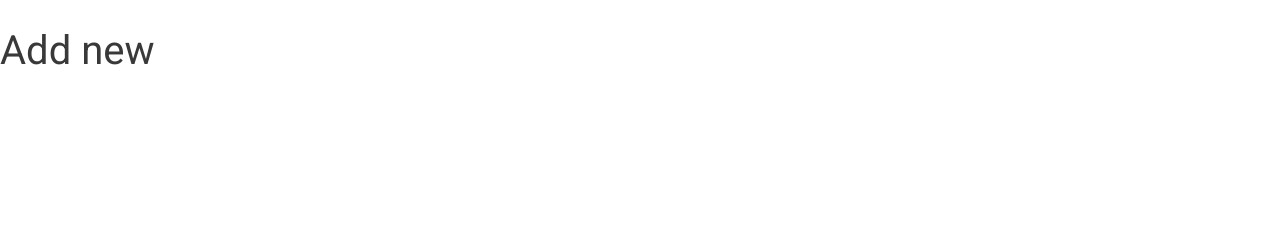
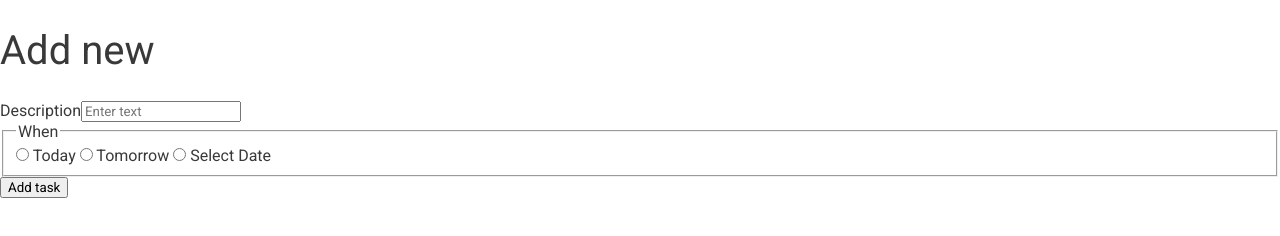
Before and after one commit to marwinburesch/tasks, a website: page new.html in a window 1280 px wide. Drawn offline with Linux system fonts and the light colour scheme.

Commit message:
Add form markup

```diff
--- a/new.html
+++ b/new.html
@@ -9,5 +9,37 @@
   </head>
   <body>
     <h1>Add new</h1>
+    <form class="addTaskForm">
+      <section class="addTaskForm__userInput">
+        <label
+          ><span class="addTaskForm__description">Description</span
+          ><input
+            class="addTaskForm__textInput"
+            type="text"
+            name="description"
+            placeholder="Enter text"
+        /></label>
+        <fieldset class="addTaskForm__fieldset">
+          <legend class="addTaskForm__description">When</legend>
+          <div class="addTaskForm__radioGroup">
+            <label>
+              <input class="addTaskForm__radio" type="radio" name="when" />
+              <span class="addTaskForm__radioLabel">Today</span>
+            </label>
+            <label>
+              <input class="addTaskForm__radio" type="radio" name="when" />
+              <span class="addTaskForm__radioLabel">Tomorrow</span>
+            </label>
+            <label>
+              <input class="addTaskForm__radio" type="radio" name="when" />
+              <span class="addTaskForm__radioLabel">Select Date</span>
+            </label>
+          </div>
+        </fieldset>
+      </section>
+      <div>
+        <input class="addTaskForm__submit" type="submit" value="Add task" />
+      </div>
+    </form>
   </body>
 </html>
```
